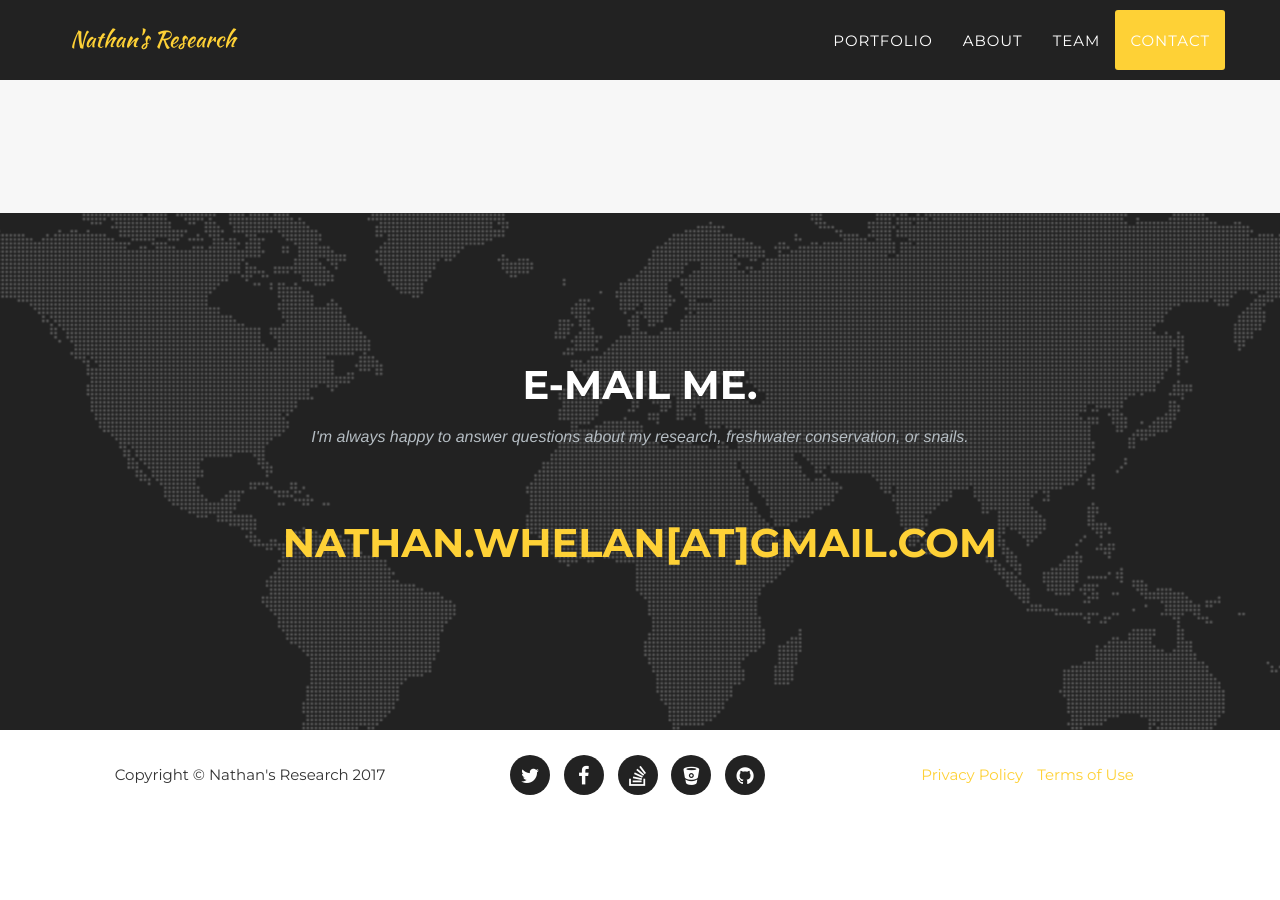
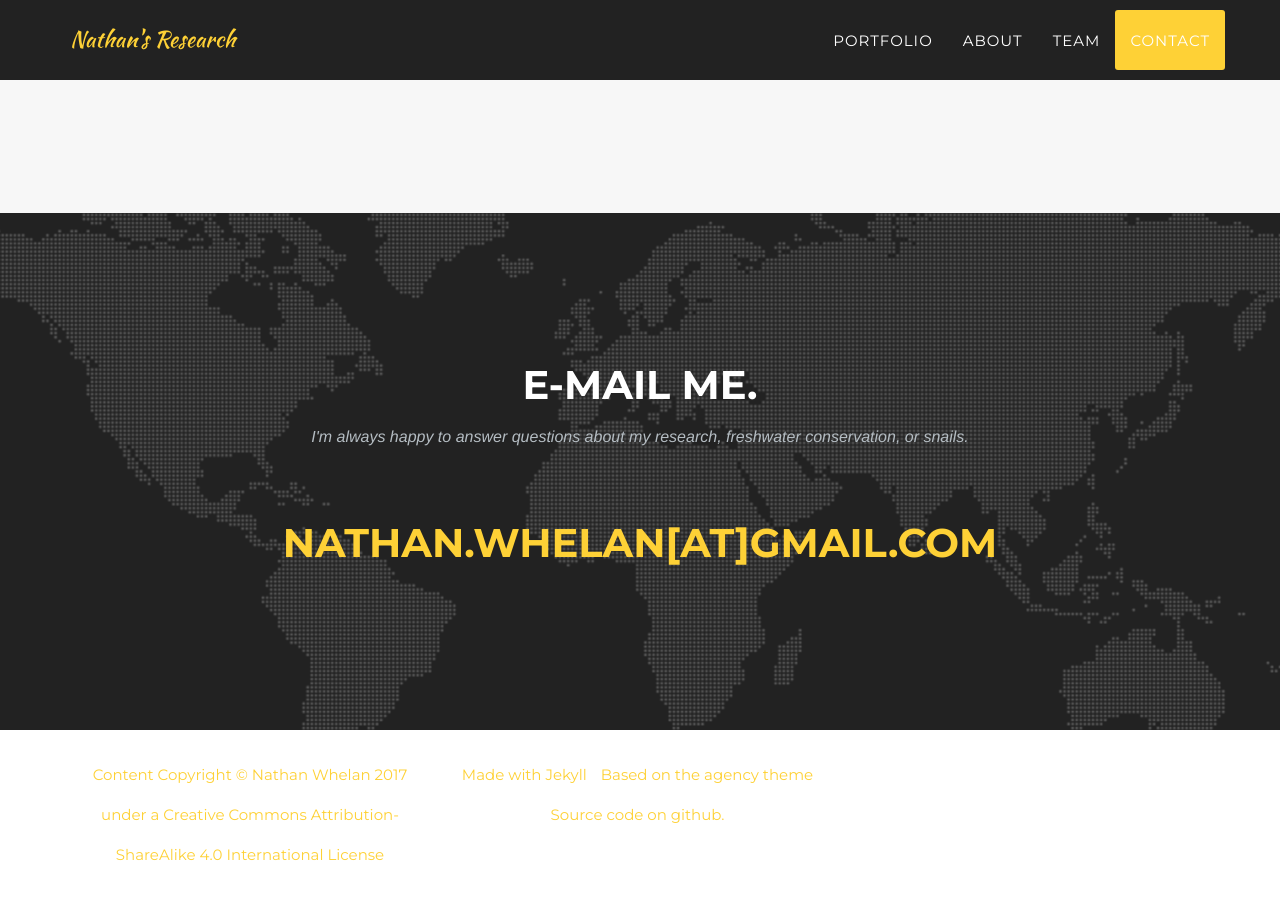
Before and after one commit to NathanWhelan/nathanwhelan.github.io, a Jekyll site: the page built from index.html, in a window 1280 px wide and 900 px high, scrolled down 4769 px. Built offline with Jekyll 4.4.1, drawn with Linux system fonts in a browser that asks for light colours; some web fonts are replaced; before the commit the page ends 5589 px from its top, so only the background shows below that.

Commit message:
Update footer.html

```diff
--- a/_includes/footer.html
+++ b/_includes/footer.html
@@ -2,22 +2,26 @@
         <div class="container">
             <div class="row">
                 <div class="col-md-4">
-                    <span class="copyright">Copyright &copy; {{ site.title }} {{ 'now' | date: "%Y" }}</span>
-                </div>
-                <div class="col-md-4">
+                    <span class="copyright">
+                    <a rel="license" href="http://creativecommons.org/licenses/by-sa/4.0/"> Content Copyright &copy; Nathan Whelan {{ 'now' | date: "%Y" }}
+                    under a Creative Commons Attribution-ShareAlike 4.0 International License</a>
+                    </span>
+              </div>
+           <!--     <div class="col-md-4">
                     <ul class="list-inline social-buttons">
                         {% for network in site.social %}
                         <li><a href="{{ network.url }}"><i class="fa fa-{{ network.title }}"></i></a>
                         </li>
                         {% endfor %}
                     </ul>
-                </div>
+                </div> -->
                 <div class="col-md-4">
                     <ul class="list-inline quicklinks">
-                        <li><a href="#">Privacy Policy</a>
+                        <li><a href="http://jekyllrb.com">Made with Jekyll</a>
                         </li>
-                        <li><a href="#">Terms of Use</a>
+                        <li><a href="http://jekyllthemes.org/themes/agency/">Based on the agency theme</a>
                         </li>
+                        <li><a href="https://github.com/nathanwhelan/nathanwhelan.github.io">Source code on github.</a>
                     </ul>
                 </div>
             </div>
```
